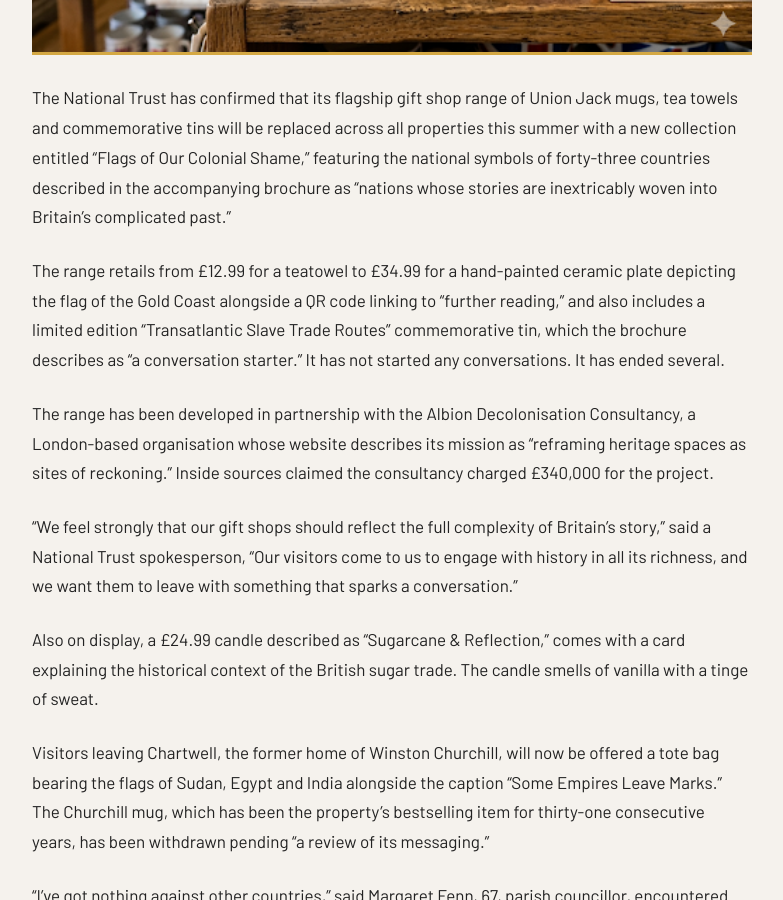
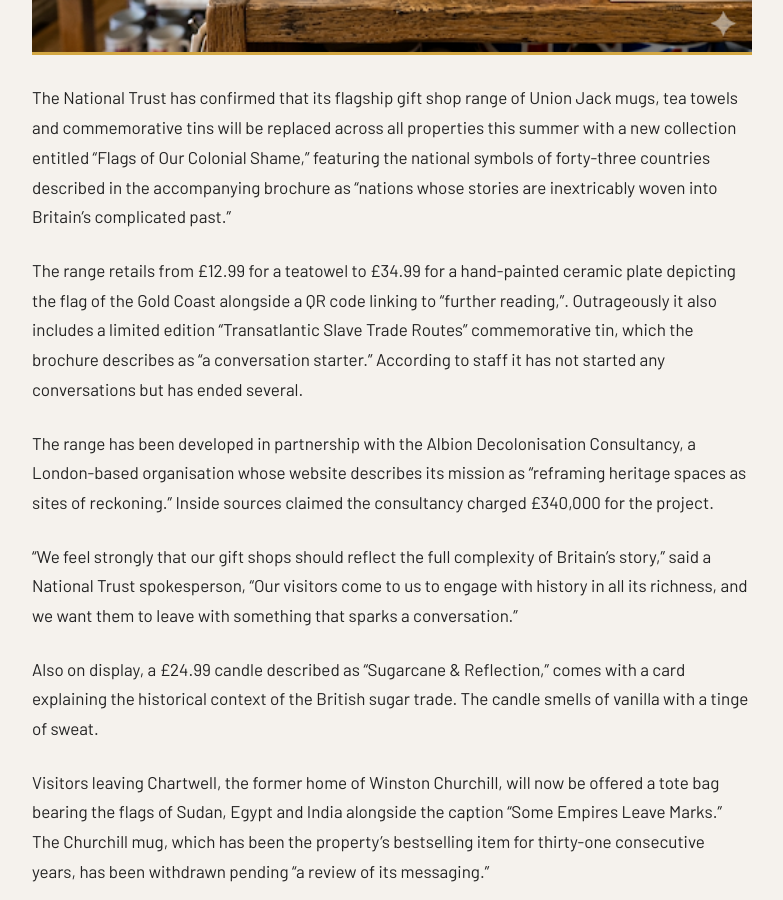
Before and after one commit to matt-palmer999/britishpatriots, a Jekyll site: the page built from _posts/2026-05-03-national-trust-colonial-shame.md, in a window 1280 px wide and 900 px high, scrolled down 985 px. Shown: the whole window, without its empty margins (248-1031 px from the left). Built offline with Jekyll 4.4.1, drawn with Linux system fonts in a browser that asks for light colours; some web fonts are replaced.

Commit message:
Update 2026-05-03-national-trust-colonial-shame.md

```diff
--- a/_posts/2026-05-03-national-trust-colonial-shame.md
+++ b/_posts/2026-05-03-national-trust-colonial-shame.md
@@ -9,7 +9,7 @@ author: Our Heritage Correspondent
 
 The National Trust has confirmed that its flagship gift shop range of Union Jack mugs, tea towels and commemorative tins will be replaced across all properties this summer with a new collection entitled "Flags of Our Colonial Shame," featuring the national symbols of forty-three countries described in the accompanying brochure as "nations whose stories are inextricably woven into Britain's complicated past."
 
-The range retails from £12.99 for a teatowel to £34.99 for a hand-painted ceramic plate depicting the flag of the Gold Coast alongside a QR code linking to "further reading," and also includes a limited edition "Transatlantic Slave Trade Routes" commemorative tin, which the brochure describes as "a conversation starter." It has not started any conversations. It has ended several.
+The range retails from £12.99 for a teatowel to £34.99 for a hand-painted ceramic plate depicting the flag of the Gold Coast alongside a QR code linking to "further reading,". Outrageously it also includes a limited edition "Transatlantic Slave Trade Routes" commemorative tin, which the brochure describes as "a conversation starter." According to staff it has not started any conversations but has ended several.
 
 The range has been developed in partnership with the Albion Decolonisation Consultancy, a London-based organisation whose website describes its mission as "reframing heritage spaces as sites of reckoning." Inside sources claimed the consultancy charged £340,000 for the project.
 
```
